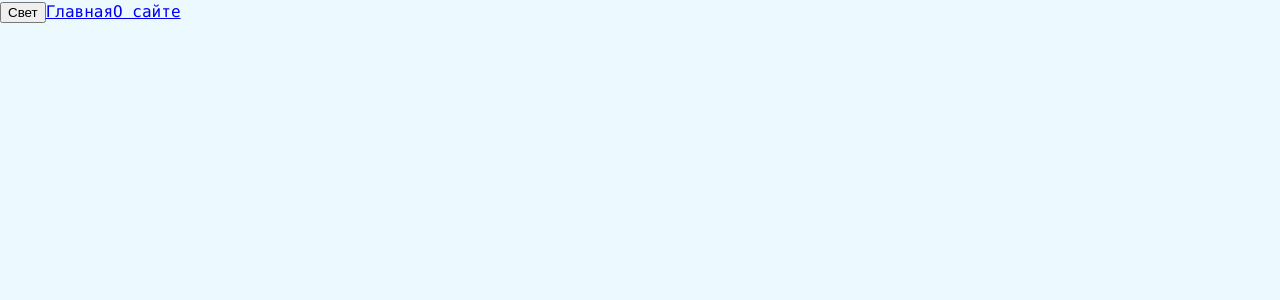
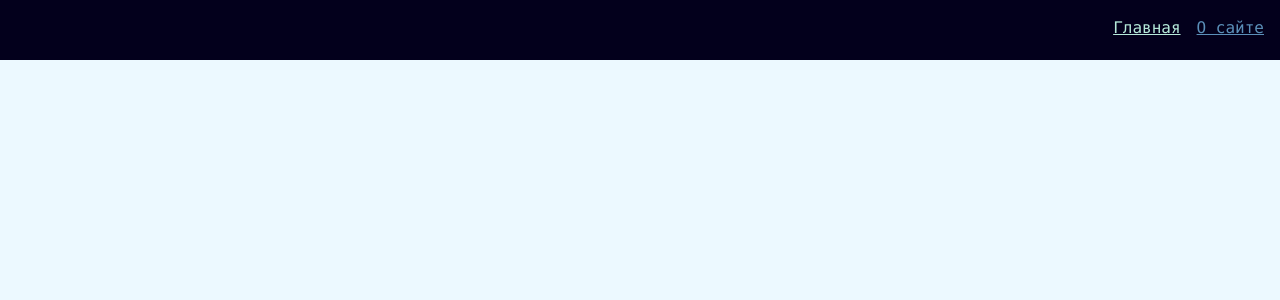
Before and after one commit to RuPeople/training, a React app: page / in a window 1280 px wide. Shown: the top 300 px of the page. Built offline with nearby package versions, Linux system fonts and the light colour scheme.

Commit message:
TRN-4 Create base link component

```diff
--- a/src/app/App.tsx
+++ b/src/app/App.tsx
@@ -1,17 +1,16 @@
 import {Link} from "react-router-dom";
+import './styles/index.scss'
 import {useTheme} from "app/providers/ThemeProvider";
 import {classNames} from "shared/lib/classNames/classNames";
-import './styles/index.scss'
 import {AppRouter} from "app/providers/router";
+import {Navbar} from "widgets/Navbar";
 
 const App = () => {
     const { theme, handleSwitchTheme } = useTheme()
 
     return (
         <div className={classNames('app', {}, [theme])}>
-            <button onClick={handleSwitchTheme}>Свет</button>
-            <Link to="/">Главная</Link>
-            <Link to="/about">О сайте</Link>
+            <Navbar />
             <AppRouter />
         </div>
     )
--- a/src/app/styles/reset.scss
+++ b/src/app/styles/reset.scss
@@ -17,6 +17,7 @@ time, mark, audio, video {
   font-size: 100%;
   font: inherit;
   vertical-align: baseline;
+  box-sizing: border-box;
 }
 
 article, aside, details, figcaption, figure,
--- a/src/app/styles/themes/dark.scss
+++ b/src/app/styles/themes/dark.scss
@@ -1,6 +1,10 @@
 .app.dark {
     --bg-color: #03001C;
+    --inverted-bg-color: #ECF9FF;
 
     --primary-color: #B6EADA;
-    --secondary-color: #5B8FB9
+    --secondary-color: #5B8FB9;
+
+    --inverted-primary-color: #F8CBA6;
+    --inverted-secondary-color: #FFE7CC;
 }
--- a/src/app/styles/themes/normal.scss
+++ b/src/app/styles/themes/normal.scss
@@ -1,6 +1,10 @@
 .app.light {
     --bg-color: #ECF9FF;
+    --inverted-bg-color: #03001C;
 
     --primary-color: #F8CBA6;
-    --secondary-color: #FFE7CC
+    --secondary-color: #FFE7CC;
+
+    --inverted-primary-color: #B6EADA;
+    --inverted-secondary-color: #5B8FB9;
 }
--- a/src/app/styles/variables/global.scss
+++ b/src/app/styles/variables/global.scss
@@ -8,4 +8,7 @@
     --font-size-l: 24px;
     --font-line-l: 32px;
     --font-l: var(--font-size-l) / var(--font-line-l) var(--font-family-main);
+
+
+    --navbar-height: 60px;
 }
--- a/src/shared/lib/classNames/classNames.ts
+++ b/src/shared/lib/classNames/classNames.ts
@@ -1,9 +1,9 @@
 type Mods = Record<string, boolean | string>
 
-export function classNames(className: string, mods?: Mods, additional?: string[]): string {
+export function classNames(className: string, mods: Mods = {}, additional: string[] = []): string {
     return [
         className,
-        ...additional,
+        ...additional.filter(Boolean),
         ...Object.entries(mods)
             .filter(([className, value]) => Boolean(value))
             .map(([className, value]) => className)
--- /dev/null
+++ b/src/shared/ui/Link/Link.module.scss
@@ -0,0 +1,11 @@
+.Link {
+    color: var(--bg-color);
+}
+
+.primary {
+    color: var(--inverted-primary-color);
+}
+
+.secondary {
+    color: var(--inverted-secondary-color);
+}
--- /dev/null
+++ b/src/shared/ui/Link/Link.tsx
@@ -0,0 +1,31 @@
+import {FC} from "react";
+import {classNames} from "shared/lib/classNames/classNames";
+import cls from './Link.module.scss'
+import {LinkProps} from "react-router-dom";
+import {Link as BaseLink} from "react-router-dom";
+
+export enum LinkTheme {
+    PRIMARY = 'primary',
+    SECONDARY = 'secondary'
+}
+
+type PropsT = LinkProps & {
+    className?: string,
+    theme?: LinkTheme
+}
+
+export const Link: FC<PropsT> = (props) => {
+    const { to, className, theme = LinkTheme.PRIMARY, children, ...otherProps } = props
+
+    return (
+        <BaseLink
+            to={to}
+            className={classNames(cls.Link, {}, [className, cls[theme]])}
+            {...otherProps}
+        >
+            {children}
+        </BaseLink>
+    );
+};
+
+export default Link;
--- /dev/null
+++ b/src/widgets/Navbar/index.ts
@@ -0,0 +1,5 @@
+import Navbar from "./ui/Navbar";
+
+export {
+    Navbar
+}
--- /dev/null
+++ b/src/widgets/Navbar/ui/Navbar.module.scss
@@ -0,0 +1,16 @@
+.Navbar {
+    width: 100%;
+    height: var(--navbar-height);
+    background: var(--inverted-bg-color);
+    padding: 16px;
+    position: sticky;
+    top: 0;
+    display: flex;
+    justify-content: end;
+}
+
+.link {
+    .Navbar > &:not(:last-of-type) {
+        margin-right: 16px;
+    }
+}
--- /dev/null
+++ b/src/widgets/Navbar/ui/Navbar.tsx
@@ -0,0 +1,18 @@
+import {classNames} from "shared/lib/classNames/classNames";
+import cls from './Navbar.module.scss'
+import Link, {LinkTheme} from "shared/ui/Link/Link";
+
+type PropsT = {
+    className?: string
+}
+
+export const Navbar = ({className}: PropsT) => {
+    return (
+        <header className={classNames(cls.Navbar, {}, [className])}>
+            <Link to="/" theme={LinkTheme.PRIMARY} className={classNames(cls.link)}>Главная</Link>
+            <Link to="/about" theme={LinkTheme.SECONDARY} className={classNames(cls.link)}>О сайте</Link>
+        </header>
+    );
+};
+
+export default Navbar;
```
